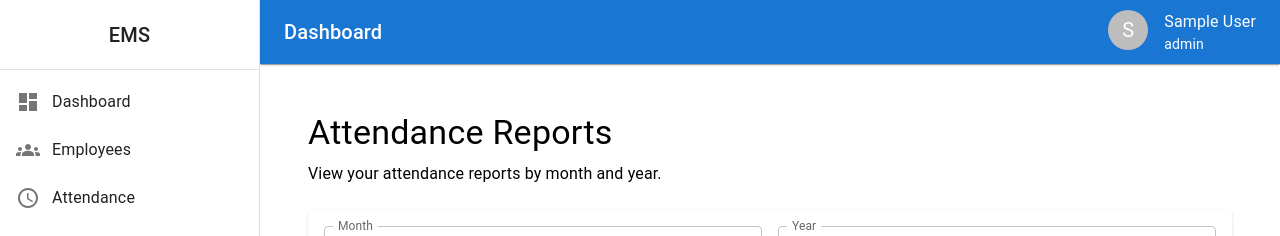
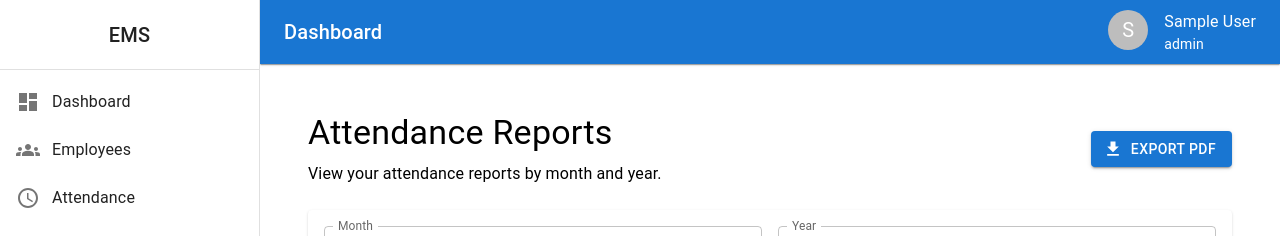
Before and after one commit to marwin27/employee-management-system, a React (Vite) app in the folder client/: page /reports in a window 1280 px wide. Shown: the top 236 px of the page. Built offline with nearby package versions, Linux system fonts and the light colour scheme; no server answers; sample sign-in values are in the browser's storage.

Commit message:
Added PDF exporting for monthly reports

```diff
--- a/client/package.json
+++ b/client/package.json
@@ -16,6 +16,8 @@
     "@mui/material": "^9.2.0",
     "axios": "^1.18.1",
     "dayjs": "^1.11.21",
+    "jspdf": "^4.2.1",
+    "jspdf-autotable": "^5.0.8",
     "react": "^19.2.7",
     "react-dom": "^19.2.7",
     "react-hook-form": "^7.81.0",
--- a/client/src/pages/Reports.jsx
+++ b/client/src/pages/Reports.jsx
@@ -16,6 +16,7 @@ import {
   TableRow,
   Paper,
   Chip,
+  Button,
 } from "@mui/material";
 import {
   CheckCircle,
@@ -28,11 +29,13 @@ import {
 import { useState, useEffect } from "react";
 import { getAttendanceReports } from "../api/attendanceApi";
 import { useAuth } from "../components/context/AuthContext";
+import { exportAttendancePdf } from "../utils/exportAttendancePdf";
+import DownloadIcon from "@mui/icons-material/Download";
 
 import dayjs from "dayjs";
 
 const Reports = () => {
-  const { token } = useAuth();
+  const { token, user } = useAuth();
   const [reports, setReports] = useState([]);
 
   const currentYear = new Date().getFullYear();
@@ -133,6 +136,15 @@ const Reports = () => {
   );
   return (
     <Box sx={{ p: 3 }}>
+      <Box
+        sx={{
+          display: "flex",
+          justifyContent: "space-between",
+          alignItems: "center",
+          mb: 3,
+        }}
+      >
+        <Box>
           <Typography variant="h4" fontWeight="bold">
             Attendance Reports
           </Typography>
@@ -140,6 +152,31 @@ const Reports = () => {
           <Typography color="text.secondary" sx={{ mt: 1 }}>
             View your attendance reports by month and year.
           </Typography>
+        </Box>
+
+        <Button
+          variant="contained"
+          startIcon={<DownloadIcon />}
+          onClick={() =>
+            exportAttendancePdf({
+              reports,
+              month,
+              year,
+              user,
+              summary: {
+                worked: totalWorked,
+                present: totalPresent,
+                late: totalLate,
+                halfDay: totalHalfDay,
+                absent: totalAbsent,
+                overtime: totalOvertime,
+              },
+            })
+          }
+        >
+          Export PDF
+        </Button>
+      </Box>
       <Card sx={{ mt: 3, mb: 3 }}>
         <CardContent>
           <Grid container spacing={2}>
--- /dev/null
+++ b/client/src/utils/exportAttendancePdf.js
@@ -0,0 +1,60 @@
+import jsPDF from "jspdf";
+import autoTable from "jspdf-autotable";
+import dayjs from "dayjs";
+
+const formatMinutes = (minutes) => {
+  if (!minutes) return "-";
+
+  const hours = Math.floor(minutes / 60);
+  const mins = minutes % 60;
+
+  if (hours === 0) return `${mins} min`;
+  if (mins === 0) return `${hours} hr`;
+
+  return `${hours} hr ${mins} min`;
+};
+
+export const exportAttendancePdf = ({
+  reports,
+  month,
+  year,
+  summary,
+  user,
+}) => {
+  const doc = new jsPDF();
+
+  doc.setFontSize(18);
+  doc.text("Attendance Report", 14, 18);
+
+  doc.setFontSize(12);
+  doc.text(dayjs(`${year}-${month}-01`).format("MMMM YYYY"), 14, 28);
+
+  doc.text(`Employee: ${user.firstName} ${user.lastName}`, 14, 40);
+  doc.text(`Employee ID: ${user.employeeId}`, 14, 47);
+
+  doc.text(`Department: ${user.department}`, 110, 40);
+  doc.text(`Position: ${user.position}`, 110, 47);
+
+  doc.text(`Worked: ${summary.worked}`, 14, 62);
+  doc.text(`Present: ${summary.present}`, 55, 62);
+  doc.text(`Late: ${summary.late}`, 95, 62);
+  doc.text(`Half Day: ${summary.halfDay}`, 135, 62);
+
+  doc.text(`Absent: ${summary.absent}`, 14, 70);
+  doc.text(`Overtime: ${formatMinutes(summary.overtime)}`, 55, 70);
+
+  autoTable(doc, {
+    startY: 82,
+    head: [["Date", "Time In", "Time Out", "Late", "OT", "Status"]],
+    body: reports.map((record) => [
+      dayjs(record.date).format("MMM D, YYYY"),
+      dayjs(record.timeIn).format("h:mm A"),
+      record.timeOut ? dayjs(record.timeOut).format("h:mm A") : "-",
+      formatMinutes(record.lateMinutes),
+      formatMinutes(record.overtimeMinutes),
+      record.status,
+    ]),
+  });
+
+  doc.save(`Attendance_Report_${month}_${year}.pdf`);
+};
```
Also changed, not shown: 1 other file (tests, documents, lock files or other folders). Lines whose indentation alone changed are shown as unchanged.
